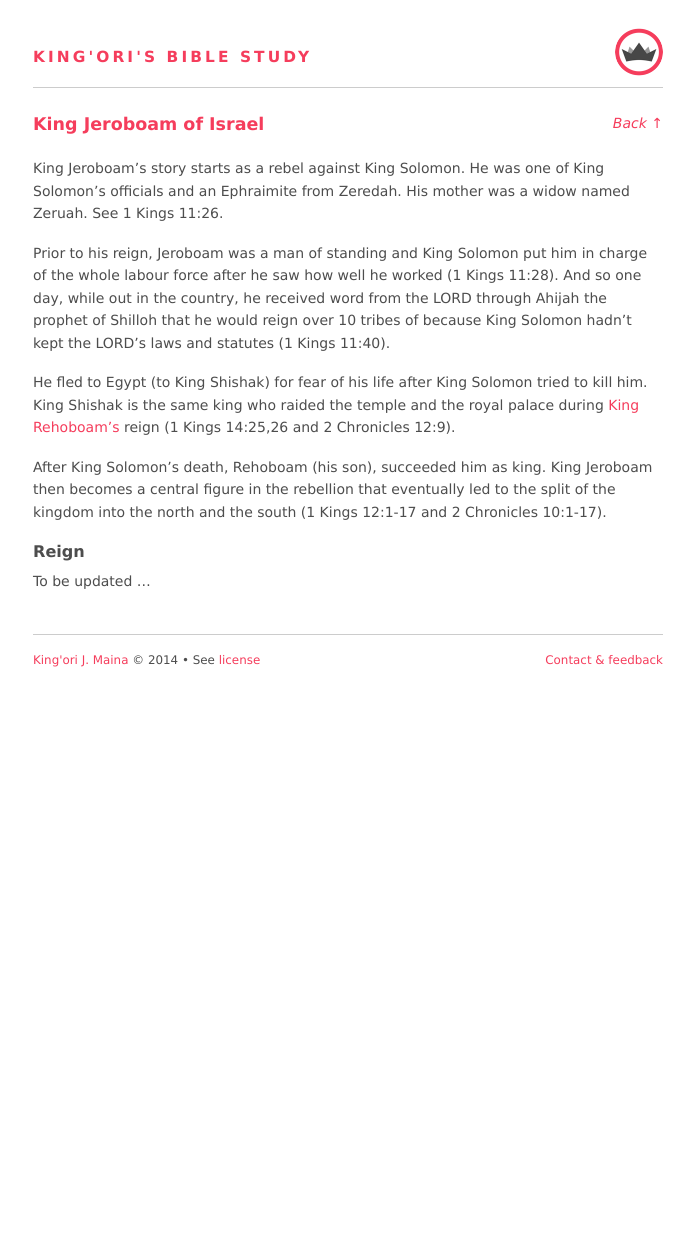
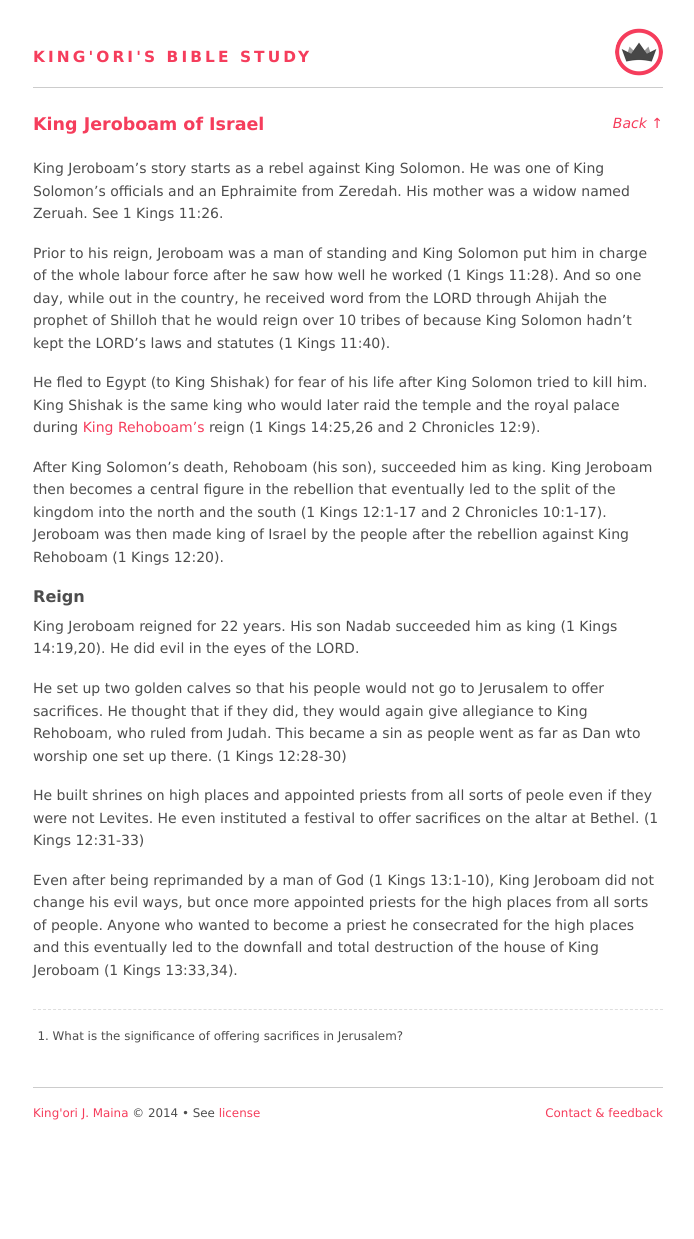
Before and after one commit to itskingori/systematic-theology, a Jekyll site: the page built from people/king-jeroboam-son-of-nebat.md, in a window 1280 px wide. Shown: the whole page, without its empty margins (292-986 px from the left). Built offline with Jekyll 4.4.1, drawn with Linux system fonts in a browser that asks for light colours; Markdown is read by kramdown in place of the engine named in the settings; before the commit the page ends 900 px from its top, so only the background shows below that.

Commit message:
Finish profile for Jeroboam, son of Nebat

```diff
--- a/people/king-jeroboam-son-of-nebat.md
+++ b/people/king-jeroboam-son-of-nebat.md
@@ -9,12 +9,22 @@ King Jeroboam's story starts as a rebel against King Solomon. He was one of King
 
 Prior to his reign, Jeroboam was a man of standing and King Solomon put him in charge of the whole labour force after he saw how well he worked (1 Kings 11:28). And so one day, while out in the country, he received word from the LORD through Ahijah the prophet of Shilloh that he would reign over 10 tribes of because King Solomon hadn't kept the LORD's laws and statutes (1 Kings 11:40).
 
-He fled to Egypt (to King Shishak) for fear of his life after King Solomon tried to kill him. King Shishak is the same king who raided the temple and the royal palace during [King Rehoboam's][king-rehoboam-son-of-king-solomon] reign (1 Kings 14:25,26 and 2 Chronicles 12:9).
+He fled to Egypt (to King Shishak) for fear of his life after King Solomon tried to kill him. King Shishak is the same king who would later raid the temple and the royal palace during [King Rehoboam's][king-rehoboam-son-of-king-solomon] reign (1 Kings 14:25,26 and 2 Chronicles 12:9).
 
-After King Solomon's death, Rehoboam (his son), succeeded him as king. King Jeroboam then becomes a central figure in the rebellion that eventually led to the split of the kingdom into the north and the south (1 Kings 12:1-17 and 2 Chronicles 10:1-17).
+After King Solomon's death, Rehoboam (his son), succeeded him as king. King Jeroboam then becomes a central figure in the rebellion that eventually led to the split of the kingdom into the north and the south (1 Kings 12:1-17 and 2 Chronicles 10:1-17). Jeroboam was then made king of Israel by the people after the rebellion against King Rehoboam (1 Kings 12:20).
 
 ### Reign
 
-To be updated ...
+King Jeroboam reigned for 22 years. His son Nadab succeeded him as king (1 Kings 14:19,20). He did evil in the eyes of the LORD.
+
+He set up two golden calves so that his people would not go to Jerusalem to offer sacrifices. He thought that if they did, they would again give allegiance to King Rehoboam, who ruled from Judah. This became a sin as people went as far as Dan wto worship one set up there. (1 Kings 12:28-30)
+
+He built shrines on high places and appointed priests from all sorts of peole even if they were not Levites. He even instituted a festival to offer sacrifices on the altar at Bethel. (1 Kings 12:31-33)
+
+Even after being reprimanded by a man of God (1 Kings 13:1-10), King Jeroboam did not change his evil ways, but once more appointed priests for the high places from all sorts of people. Anyone who wanted to become a priest he consecrated for the high places and this eventually led to the downfall and total destruction of the house of King Jeroboam (1 Kings 13:33,34).
+
+---
+
+1. What is the significance of offering sacrifices in Jerusalem?
 
 [king-rehoboam-son-of-king-solomon]: {{ site.baseurl }}/people/king-rehoboam-son-of-king-solomon/
```
